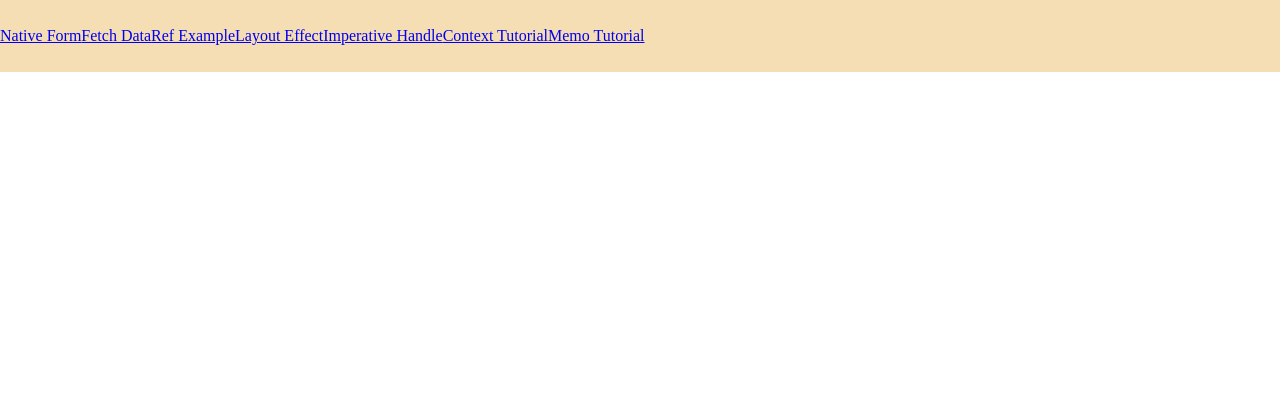
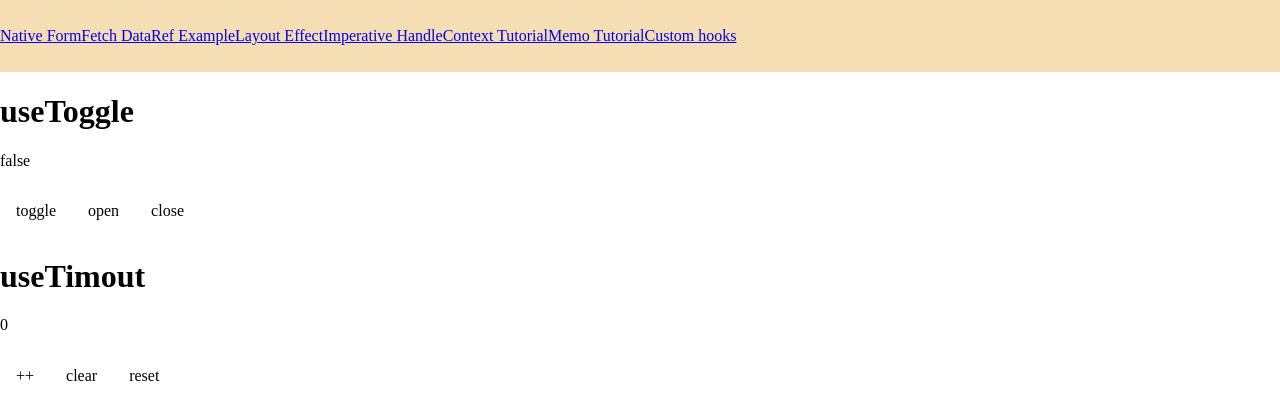
Before and after one commit to Luciano0322/react_2022_hooks, a React (Create React App) app: page /cust_hook in a window 1280 px wide. Shown: the top 420 px of the page. Built offline with nearby package versions, Linux system fonts and the light colour scheme.

Commit message:
custom hook page

```diff
--- a/src/App.jsx
+++ b/src/App.jsx
@@ -2,6 +2,7 @@ import React from "react";
 import { BrowserRouter as Router, Link, Route, Routes } from "react-router-dom";
 import Navbar from "./components/Navbar";
 import ContextTutorial from "./pages/ContextTutorial";
+import CustomHook from "./pages/CustomHook";
 import FetchData from "./pages/FetchData";
 import Home from "./pages/Home";
 import ImperativeHandle from "./pages/ImperativeHandle";
@@ -21,6 +22,7 @@ function App() {
         <Link to={`/imperative_handle`}>Imperative Handle</Link>
         <Link to={`/context_tutorial`}>Context Tutorial</Link>
         <Link to={`/memo_hook`}>Memo Tutorial</Link>
+        <Link to={`/cust_hook`}>Custom hooks</Link>
       </Navbar>
       <div style={{ paddingTop: '4.5rem' }}>
         <Routes>
@@ -32,6 +34,7 @@ function App() {
           <Route path="/imperative_handle" element={<ImperativeHandle />}/>
           <Route path="/context_tutorial" element={<ContextTutorial />}/>
           <Route path="/memo_hook" element={<Memohook />}/>
+          <Route path="/cust_hook" element={<CustomHook />}/>
         </Routes>
       </div>
     </Router>
--- a/src/components/Button/ButtonElement.js
+++ b/src/components/Button/ButtonElement.js
@@ -16,16 +16,16 @@ export const ButtonBase = styled.button`
   background-color: transparent;
   padding: ${(props) => props.p};
   margin: ${(props) => props.m};
-  color: ${(props) => (props.variant === "containted" ? "#fff" : props.color)};
+  color: ${(props) => (props.variant === "containted" ? "#FFF" : props.color)};
   border: ${(props) =>
-    props.variant === "outlined" ? `2px solid ${props.color}` : 0};
+    props.variant === "outlined" ? `2px solid ${props.color || '#CCC'}` : 0};
   background: ${(props) => {
     const variant = props.variant;
     switch (variant) {
       case "outlined":
         return "#fff";
       case "containted":
-        return props.color;
+        return props.color || '#CCC';
       default:
         return "transparent";
     }
--- /dev/null
+++ b/src/hooks/useTimeout.js
@@ -0,0 +1,34 @@
+import { useCallback, useEffect, useRef } from "react";
+
+const useTimout = (callback, delay) => {
+  const callbackRef = useRef(callback)
+  const timeoutRef = useRef()
+  // 透過 ref change 條件觸發更新事件
+  useEffect(() => {
+    callbackRef.current = callback
+  }, [callback])
+  // 透過 useCallback 減少重複 setTimeout
+  const set = useCallback(() => {
+    timeoutRef.current = setTimeout(() => callbackRef.current(), delay)
+  }, [delay])
+
+  const clear = useCallback(() => {
+    timeoutRef.current && clearTimeout(timeoutRef.current)
+  }, [])
+
+  // 這裡是主要的作用 hook 主要做值更改的部分，在更動完後清除timeout
+  useEffect(() => {
+    set()
+    return clear
+  }, [delay, set, clear])
+
+  const reset = useCallback(() => {
+    clear()
+    set()
+  }, [clear, set])
+
+  // 如果不用 clear, reset function 也可以不定義
+  return { clear, reset }
+}
+
+export default useTimout;
--- /dev/null
+++ b/src/hooks/useToggle.js
@@ -0,0 +1,14 @@
+import { useState } from "react";
+
+const useToggle = (defaultValue) => {
+  // 傳入 default value 覆蓋初始值
+  const [value, setValue] = useState(defaultValue)
+  const toggleValue = (value) => {
+    setValue(prev =>
+      typeof value === "boolean" ? value : !prev
+    )
+  }
+  return [value, toggleValue];
+}
+
+export default useToggle;
--- /dev/null
+++ b/src/pages/CustomHook.jsx
@@ -0,0 +1,32 @@
+import { useState } from "react";
+import Button from "../components/Button";
+import useTimout from "../hooks/useTimeout";
+import useToggle from "../hooks/useToggle";
+
+const CustomHook = () => {
+  // useToggle
+  const [toggle, setToggle] = useToggle(false)
+  // useTimeout
+  const [count, setCount] = useState(10)
+  const { reset, clear } = useTimout(() => setCount(0), 1000)
+  return (
+    <div>
+      <div>
+        <h1>useToggle</h1>
+        <p>{toggle.toString()}</p>
+        <Button p={`1rem`} onClick={setToggle}>toggle</Button>
+        <Button p={`1rem`} onClick={() => setToggle(true)}>open</Button>
+        <Button p={`1rem`} onClick={() => setToggle(false)}>close</Button>
+      </div>
+      <div>
+        <h1>useTimout</h1>
+        <p>{count}</p>
+        <Button p={`1rem`} onClick={() => setCount(prev => prev + 1)}>++</Button>
+        <Button p={`1rem`} onClick={clear}>clear</Button>
+        <Button p={`1rem`} onClick={reset}>reset</Button>
+      </div>
+    </div>
+  )
+}
+
+export default CustomHook;
```
